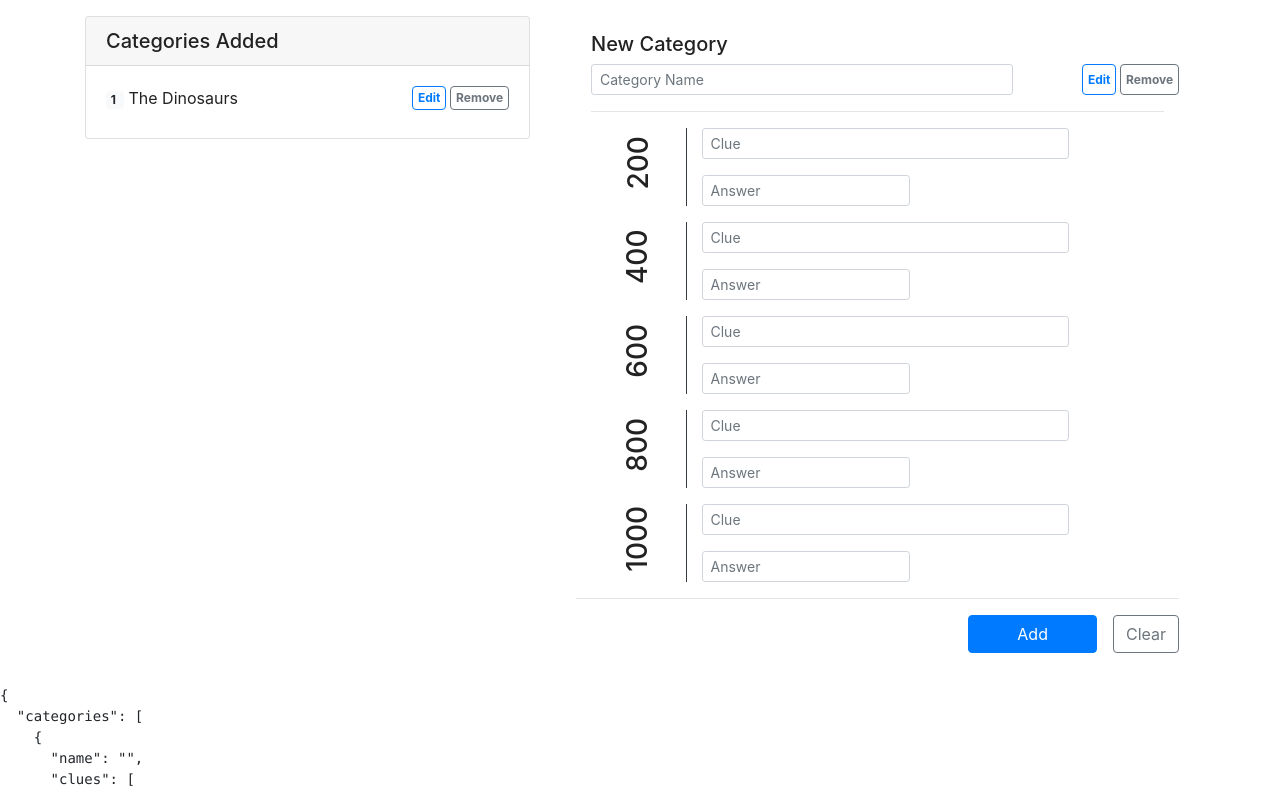
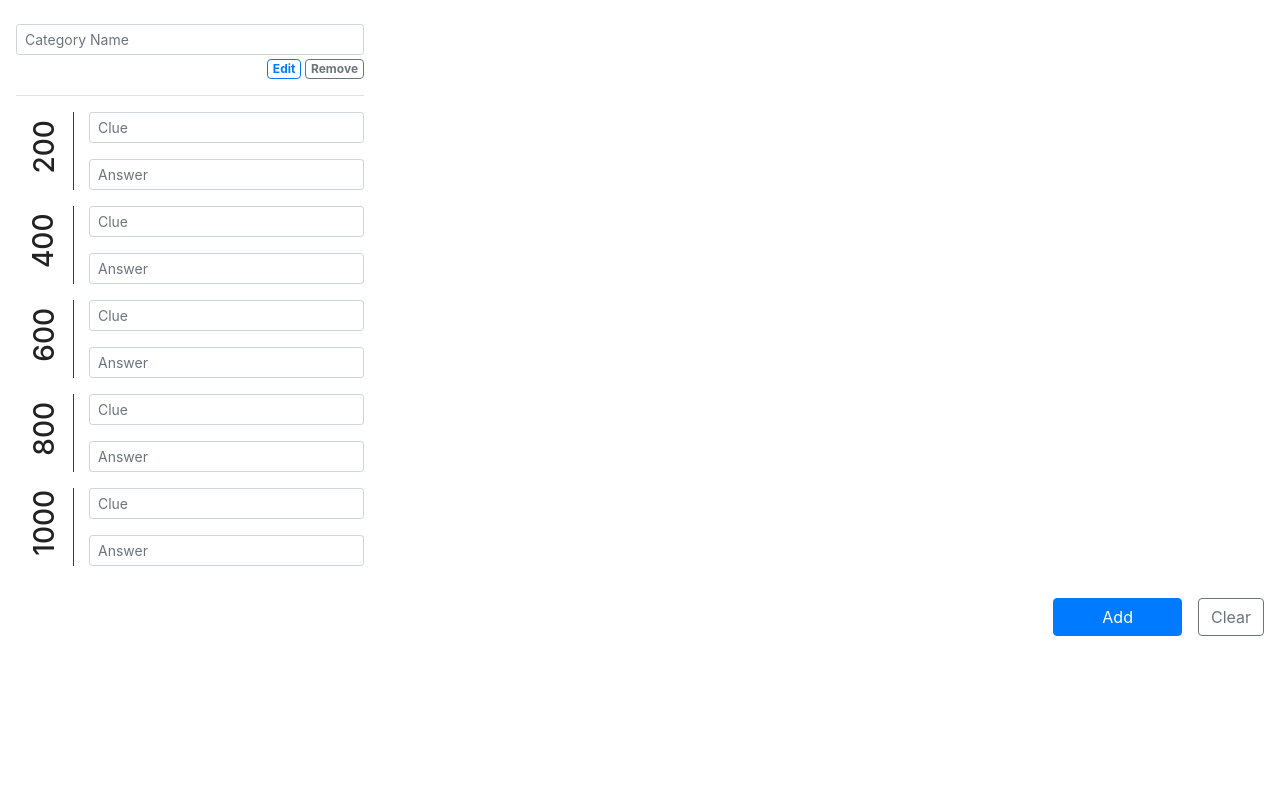
Before and after one commit to rubenitsky/ng-jeopardy, an Angular app: page /category in a window 1280 px wide. Shown: the top 792 px of the page. Built offline with nearby package versions, Linux system fonts and the light colour scheme.

Commit message:
Update Category Entry component

```diff
--- a/src/app/category-entry/category-entry.component.html
+++ b/src/app/category-entry/category-entry.component.html
@@ -1,47 +1,31 @@
-<div class="category-input-container container pt-3">
+<div class="category-input-container p-3">
   <div class="row">
-    <div class="col col-sm-12 col-md-6 col-xl-5 mb-3 pb-3">
-      <div class="card">
-        <h5 class="card-header">Categories Added</h5>
-        <div class="card-body">
-          <div class="col-12">
-            <div class="row mb-2" *ngFor="let category of categoryList; index as i">
-              <div class="col p-0">
-                <span class="badge badge-light pr-2">{{ i + 1 }}</span>
-                {{ category.label }}
-              </div>
-              <div class="col-2 d-flex flex-row justify-content-end p-0">
-                <button type="button" class="btn btn-outline-primary btn-sm badge mr-1">Edit</button>
-                <button type="button" class="btn btn-outline-secondary btn-sm badge">Remove</button>
-              </div>
-            </div>
-          </div>
-        </div>
-      </div>
-    </div>
 
-    <div class="col col-sm-12 col-md-6 col-xl-7">
-      <form class="p-3" [formGroup]="categoryListFormGroup">
+    <div class="d-flex flex-grow-1">
+      <form class="d-flex flex-column d-flex flex-grow-1" [formGroup]="categoryListFormGroup">
 
-        <div formArrayName="categories">
+        <div formArrayName="categories" class="d-flex">
           <div class="form-group" *ngFor="let categoryItem of categoryListFormGroup.get('categories').controls; let i = index">
             <div class="col" formGroupName="{{i}}">
-            <h5>New Category</h5>
-            <div class="row mb-3">
-              <div class="col">
+            <h5>{{categoryItem.get('name').value}}</h5>
+            <div class="d-flex mb-1">
+              <div class="col px-0">
                 <input type="text"
                        class="form-control form-control-sm"
                        placeholder="Category Name"
                        formControlName="name">
               </div>
-              <div class="col-3 d-flex flex-row justify-content-end p-0">
+            </div>
+            <div class="d-flex mb-3 justify-content-end">
+              <div class="d-flex flex-row justify-content-end p-0">
                 <button type="button" class="btn btn-outline-primary btn-sm badge mr-1">Edit</button>
-                <button type="button" class="btn btn-outline-secondary btn-sm badge">Remove</button>
+                <button type="button"
+                        class="btn btn-outline-secondary btn-sm badge"
+                        (click)="categoryListArray.removeAt(i)">Remove</button>
               </div>
             </div>
-            <hr>
 
-              <div formGroupName="clues">
+              <div formGroupName="clues" class="border-top pt-3">
                 <div class="row mb-3"
                      *ngFor="let hintAnswer of getCategoryCluesControlList(categoryItem).controls; let j = index">
                   <div formGroupName="{{j}}" class="d-flex col">
@@ -50,7 +34,7 @@
                     </div>
                     <div class="col">
                       <div class="form-group row">
-                        <div class="col-sm-10">
+                        <div class="col pr-0">
                           <input name="hint-{{getClueScore(hintAnswer)}}"
                                  type="text"
                                  class="form-control form-control-sm"
@@ -59,7 +43,7 @@
                         </div>
                       </div>
                       <div class="form-group row mb-0">
-                        <div class="col-sm-6">
+                        <div class="col pr-0">
                           <input name="answer-{{getClueScore(hintAnswer)}}"
                                  type="text"
                                  class="form-control form-control-sm"
@@ -72,19 +56,16 @@
                 </div>
               </div>
             </div>
-
-            <hr>
-            <div class="row">
-              <div class="d-flex col justify-content-end">
-                <button type="submit" class="btn btn-primary px-5 mr-3">Add</button>
-                <button type="button" class="btn btn-outline-secondary">Clear</button>
-              </div>
-            </div>
           </div>
         </div>
 
+        <div class="d-flex col justify-content-end">
+          <button type="submit" class="btn btn-primary px-5 mr-3"
+                  [disabled]="categoryListArray.length >= CATEGORY_COUNT"
+                  (click)="generateNewCategoryFormGroup()">Add</button>
+          <button type="button" class="btn btn-outline-secondary">Clear</button>
+        </div>
       </form>
     </div>
   </div>
 </div>
-<pre>{{ categoryListFormGroup.value | json }}</pre>
--- a/src/app/category-entry/category-entry.component.ts
+++ b/src/app/category-entry/category-entry.component.ts
@@ -16,19 +16,6 @@ export class CategoryEntryComponent implements OnInit {
   public HINT_VALUES = Object.keys(HintValues).filter(val => (typeof HintValues[val] !== 'number'));
 
   public categoryList: Array<Category> = [];
-
-
-  public nameFormControl = new FormControl('', [Validators.required]);
-  public levelFormControl = new FormControl('', []);
-  public hintFormControl = new FormControl('', [ Validators.required ]);
-  public answerFormControl = new FormControl('', [Validators.required ]);
-
-  public hintAnswerFormGroup = new FormGroup({
-    'score': this.levelFormControl,
-    'clue': this.hintFormControl,
-    'answer': this.answerFormControl
-  });
-
   public categoryListArray = new FormArray([]);
   public categoryListFormGroup = new FormGroup({
     categories: this.categoryListArray
@@ -40,25 +27,15 @@ export class CategoryEntryComponent implements OnInit {
 
   ngOnInit() {
     this.generateNewCategoryFormGroup();
-
-    this.categoryList.push(new Category('The Dinosaurs', [
-      new Clue(200, 'ras at nibh nec tortor sollicitudin rhoncus ac vel quam.'),
-      new Clue(400, 'Ut tristique justo vitae accumsan volutpat.'),
-      new Clue(600, 'Suspendisse dignissim metus ut velit faucibus porttitor.'),
-      new Clue(800, 'Pellentesque sit amet sem et sapien laoreet aliquam vitae ut ante.'),
-      new Clue(1000, 'Cras rhoncus magna a varius vulputate.')
-    ]));
   }
 
   public generateNewCategoryFormGroup(): void {
     this.categoryListArray.push(
       new FormGroup({
-        'name': this.nameFormControl,
+        'name': new FormControl('', [Validators.required]),
         'clues': this.generateClueAnswerFormArray()
       })
     );
-    console.log(this.categoryListFormGroup);
-    console.log('List Array: ', this.categoryListArray);
   }
 
   public generateClueAnswerFormArray(): FormArray {
@@ -94,13 +71,7 @@ export class CategoryEntryComponent implements OnInit {
     return result;
   }
 
-  public getFormGroupControl(categoryItem: AbstractControl, controlName: string): FormControl {
-    console.log(controlName, categoryItem, categoryItem.get(controlName));
-    return categoryItem.get(controlName) as FormControl;
-  }
-
   public getCategoryCluesControlList(categoryItem: AbstractControl): FormArray {
-    console.log('Category Clue List: ', categoryItem, categoryItem.get('clues') as FormArray);
     return categoryItem.get('clues') as FormArray;
   }
 
```
